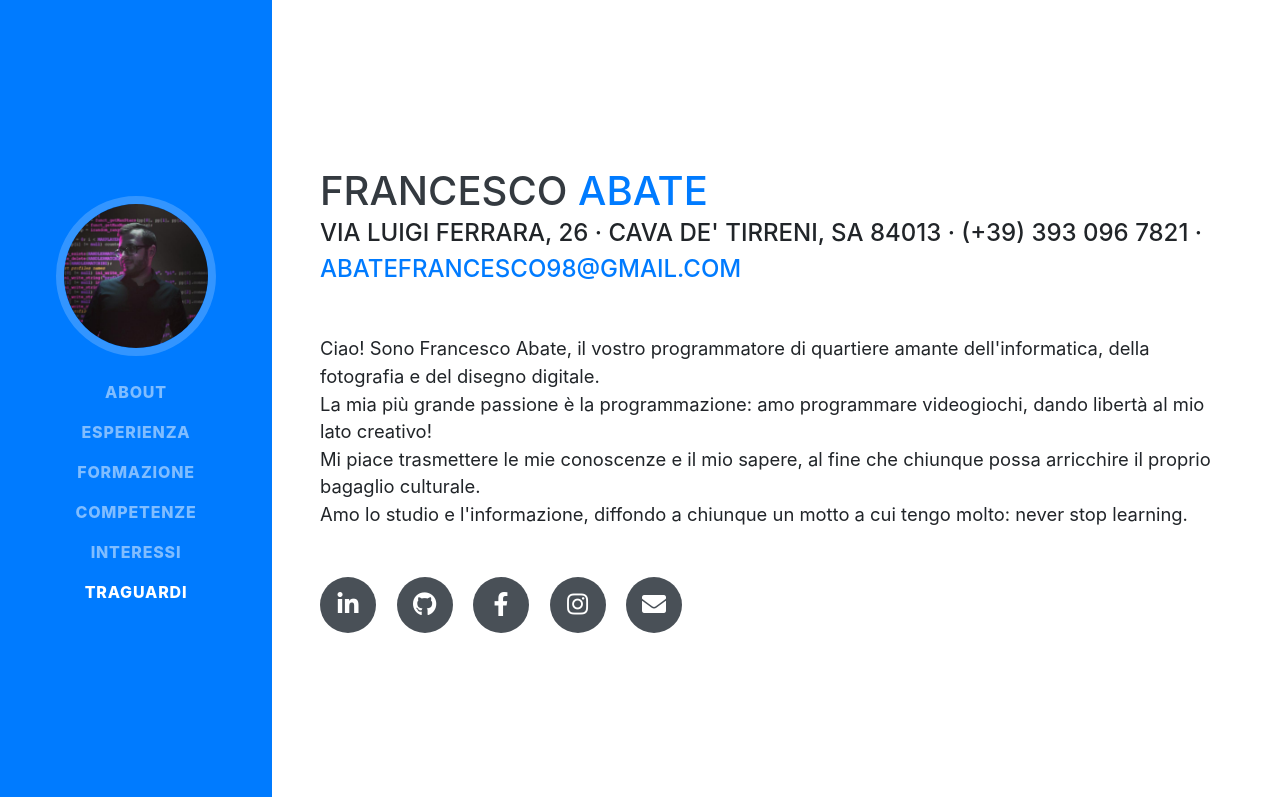
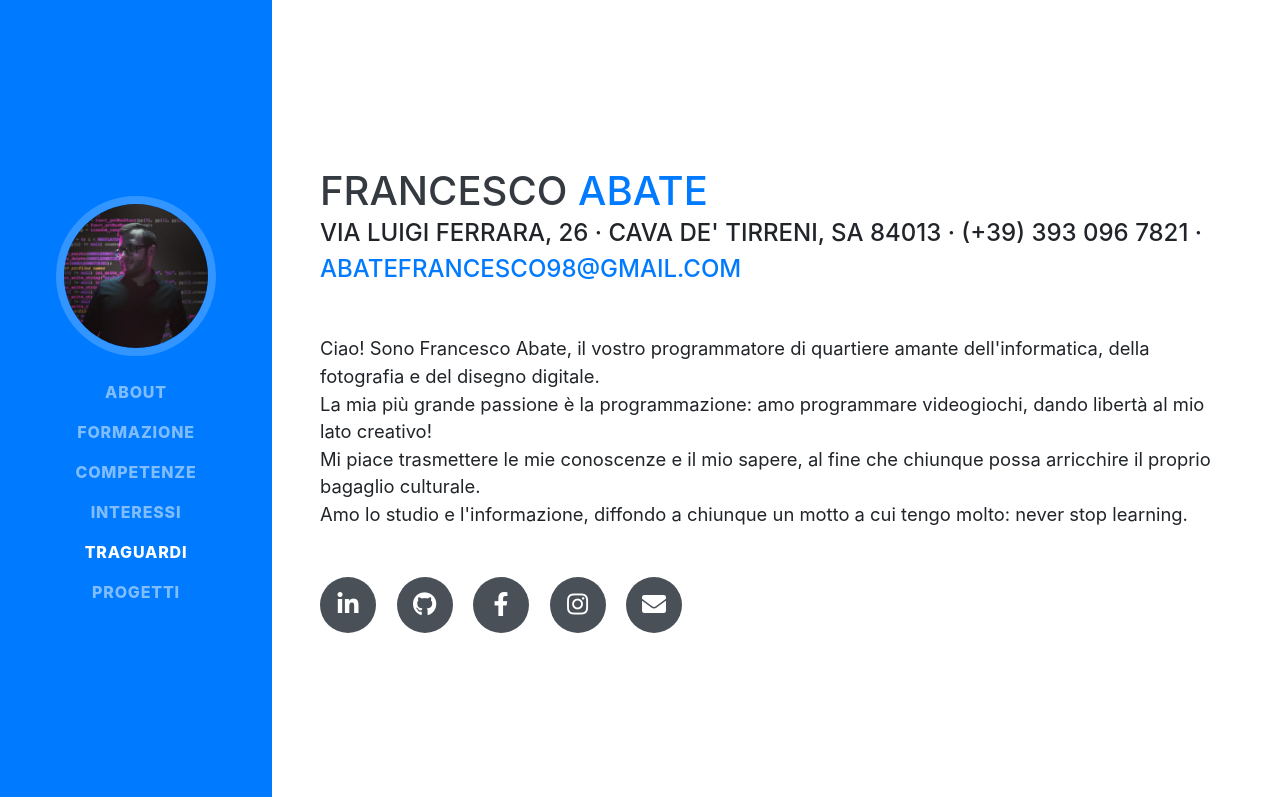
Before and after one commit to frekkanzer2/FabateWebsite, a website with bundled scripts: page index.html in a window 1280 px wide. Shown: the top 797 px of the page. Built offline with nearby package versions, Linux system fonts and the light colour scheme; a web font is replaced by a local one.

Commit message:
Removing experience + added project section

```diff
--- a/index.html
+++ b/index.html
@@ -40,9 +40,11 @@
         <li class="nav-item">
           <a class="nav-link js-scroll-trigger" href="#about">About</a>
         </li>
+        <!--TO REMOVE
         <li class="nav-item">
           <a class="nav-link js-scroll-trigger" href="#experience">Esperienza</a>
         </li>
+        -->
         <li class="nav-item">
           <a class="nav-link js-scroll-trigger" href="#education">Formazione</a>
         </li>
@@ -54,6 +56,9 @@
         </li>
         <li class="nav-item">
           <a class="nav-link js-scroll-trigger" href="#awards">Traguardi</a>
+        </li>
+        <li class="nav-item">
+          <a class="nav-link js-scroll-trigger" href="#">Progetti</a>
         </li>
       </ul>
     </div>
@@ -98,9 +103,13 @@
 
     <hr class="m-0">
 
+    <!-- TO REMOVE
+
     <section class="resume-section p-3 p-lg-5 d-flex justify-content-center" id="experience">
       <div class="w-100">
         <h2 class="mb-5">Esperienza</h2>
+
+    -->
 
         <!-- WILD CARD
 
@@ -117,9 +126,13 @@
 
         -->
 
+    <!-- TO REMOVE
+
       </div>
 
     </section>
+
+    -->
 
     <hr class="m-0">
 
```
